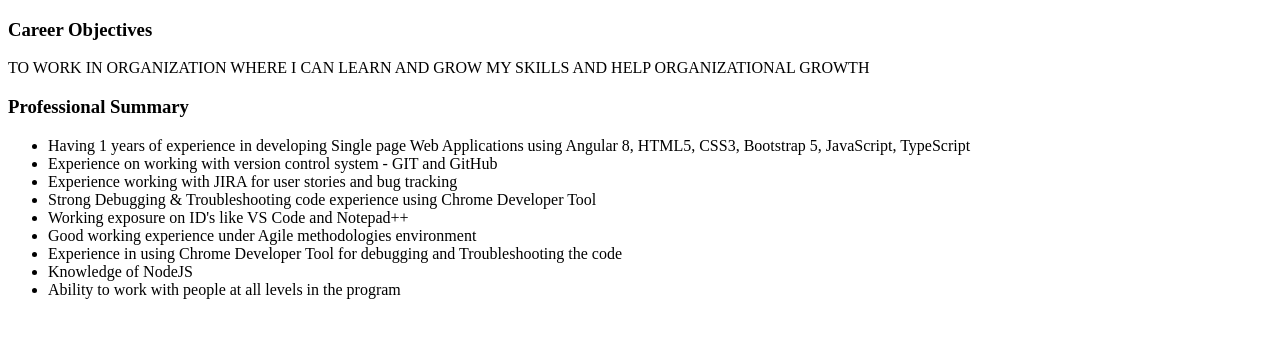
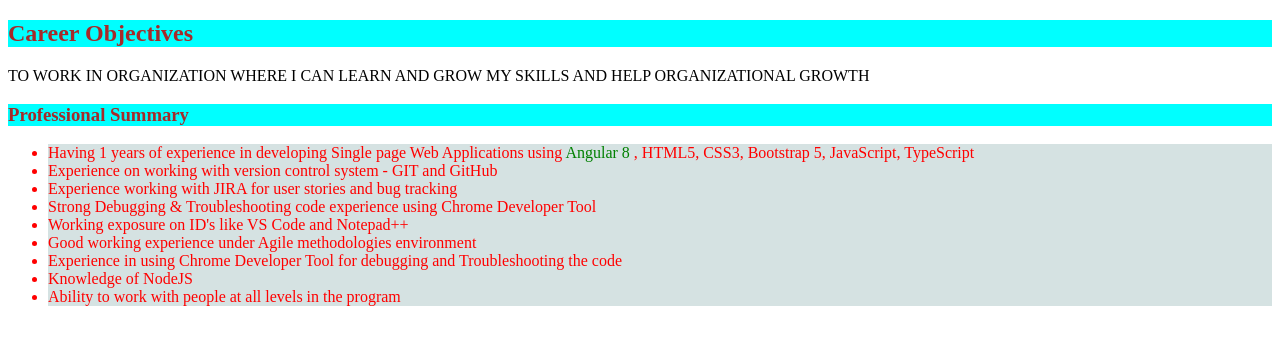
Before and after one commit to Shubham15112000/MyProfile, a plain HTML site: page home.html in a window 1280 px wide. Drawn offline with Linux system fonts and the light colour scheme.

Commit message:
css apply
css apply

```diff
--- a/home.html
+++ b/home.html
@@ -2,14 +2,18 @@
 <html>
     <head>
         <title> Home</title>
+        <style>
+           li { color: red; background-color: rgb(213, 226, 226);}
+          .name { color: brown; background-color: cyan; }
+        </style>
 
     </head>
     <body>
-        <h3> Career Objectives </h3>
+        <h2 class="name"> Career Objectives </h2>
     <p> TO WORK IN ORGANIZATION WHERE I CAN LEARN AND GROW MY SKILLS AND HELP ORGANIZATIONAL GROWTH</p>
-    <h3> Professional Summary </h3>
+    <h3 class="name"> Professional Summary </h3>
     <ul>
-        <li> Having 1 years of experience in developing Single page Web Applications using Angular 8, HTML5, CSS3,
+        <li > Having 1 years of experience in developing Single page Web Applications using<span style="color: green;">  Angular 8 </span>, HTML5, CSS3,
             Bootstrap 5, JavaScript, TypeScript</li>
         <li> Experience on working with version control system - GIT and GitHub </li>
         <li> Experience working with JIRA for user stories and bug tracking </li>
```
Also changed, not shown: basic_css.html (added, +25 -0 lines), index.html (+14 -2 lines), info.html (+1 -1 lines), 1 other file.
